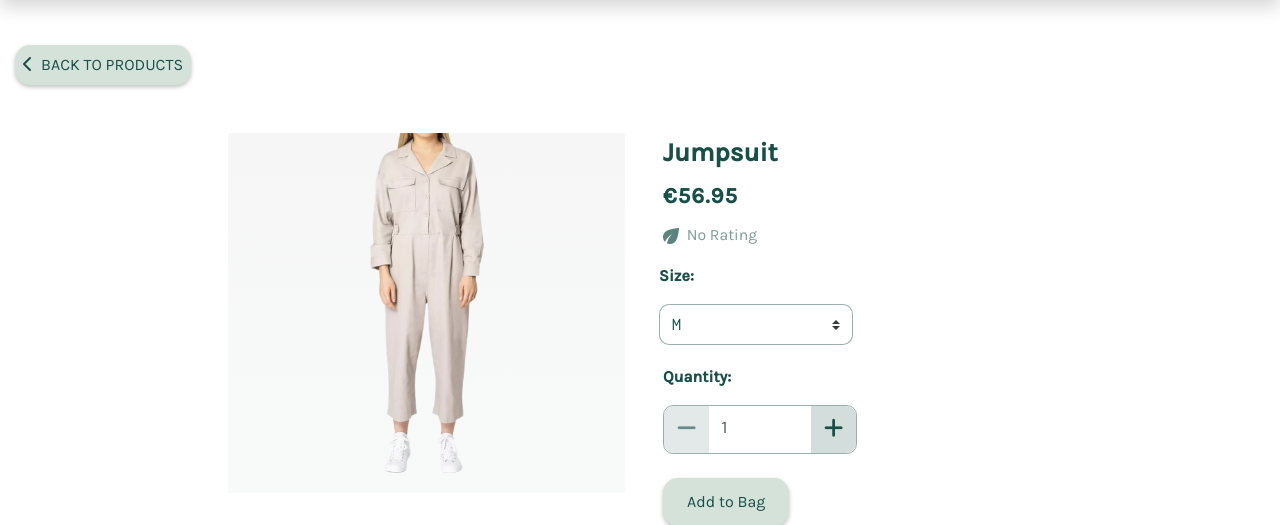
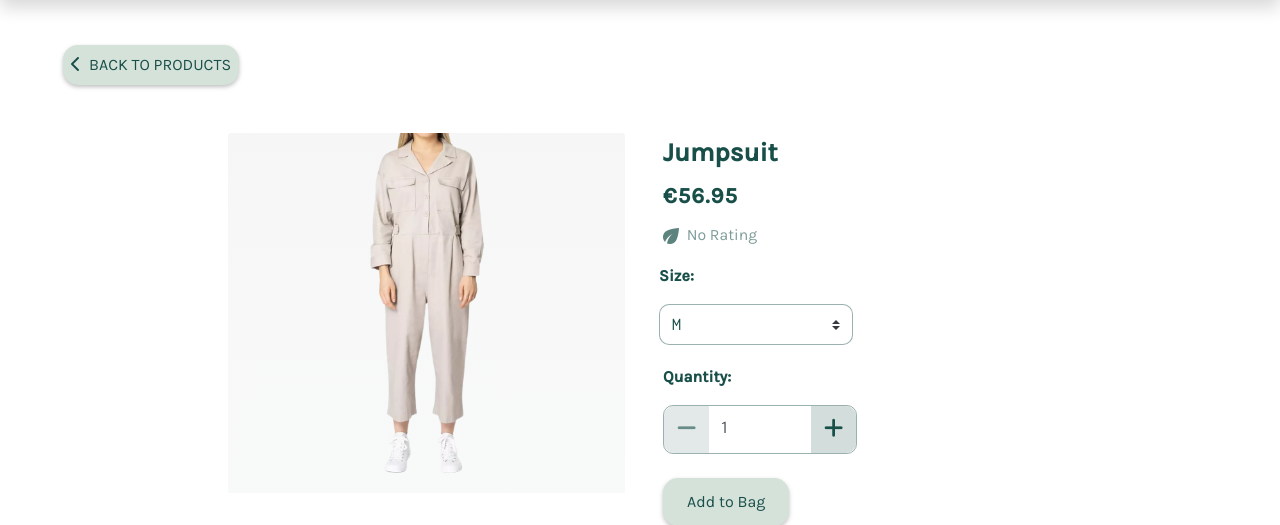
Before and after one commit to amylour/everneed, a Django app: page /products/1/ in a window 1280 px wide. Shown: the part 113-638 px from the top of the page. Run offline with Django 3.2, Linux system fonts and the light colour scheme; data comes from the database, SQL or seed files in the repository; some libraries are stand-ins or nearby versions.

Commit message:
style: products button margin

```diff
--- a/products/templates/products/product_detail.html
+++ b/products/templates/products/product_detail.html
@@ -8,7 +8,7 @@
 <!-- Layout guided by Boutique Ado walkthrough credit: https://tinyurl.com/y8myvsxz -->
 
 <div class="container-fluid my-5">
-    <a href="{% url 'products' %}" class="btn wishlist-btn p-2">
+    <a href="{% url 'products' %}" class="btn wishlist-btn p-2 ml-5">
         <span class="icon mr-2">
             <i class="fas fa-chevron-left"></i>
         </span>
```
